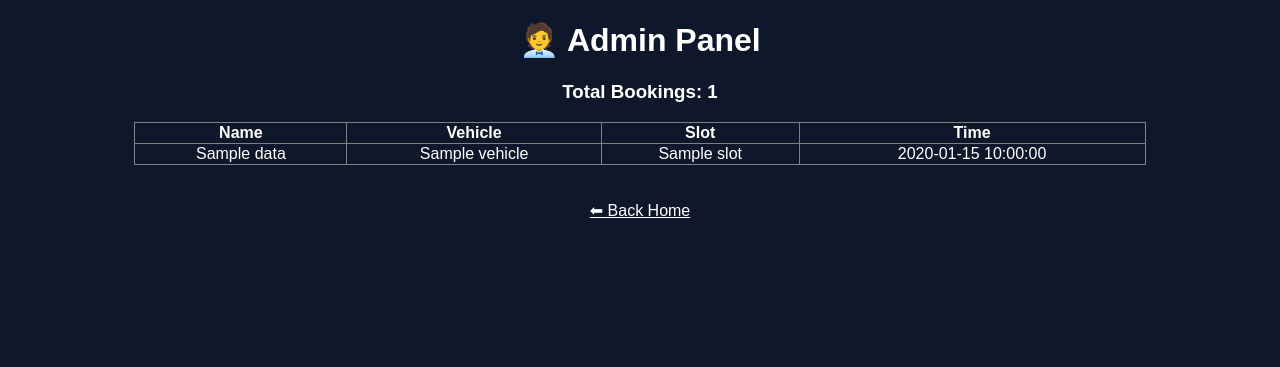
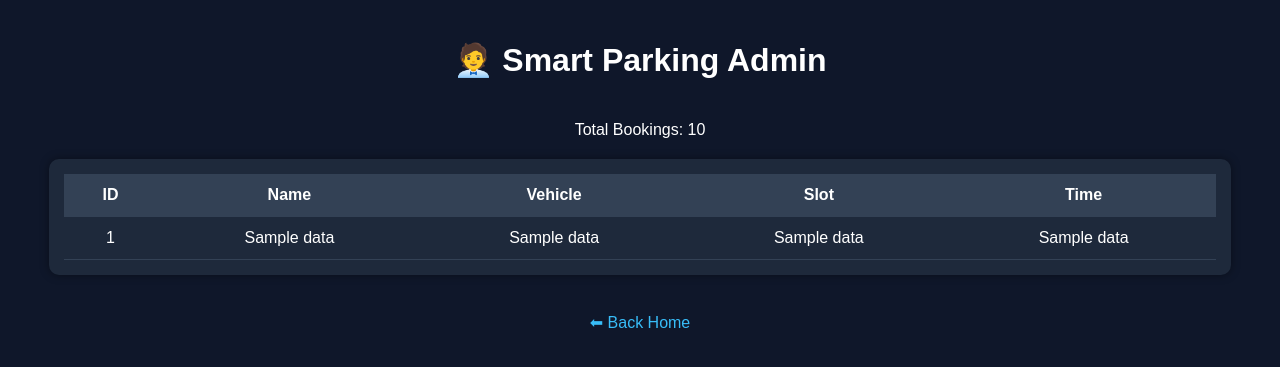
Before and after one commit to bhumi521/smart_traffic-system, a Flask app: template templates/admin.html in a window 1280 px wide. Shown: the top 367 px of the page. Run offline with Flask 3, Linux system fonts and the light colour scheme; the template is opened without the code that fills it: most values are stand-ins (such as "Sample title", 1, 10 or a date in 2020).

Commit message:
UI improved admin + map fixed

```diff
--- a/app.py
+++ b/app.py
@@ -168,6 +168,12 @@ def scan():
     if "user" not in session:
         return redirect("/login")
     return render_template("scan.html")
+#---------------------MAP---------------
+@app.route("/map")
+def map_page():
+    cur.execute("SELECT * FROM bookings")
+    data = cur.fetchall()
+    return render_template("map.html", data=data)
 
 # ---------------- RUN ---------------- #
 if __name__ == "__main__":
--- a/templates/admin.html
+++ b/templates/admin.html
@@ -1,17 +1,66 @@
 <!DOCTYPE html>
 <html>
 <head>
-    <title>Admin Panel</title>
+    <title>Admin Dashboard</title>
+
+    <style>
+        body{
+            font-family:Arial;
+            background:#0f172a;
+            color:white;
+            text-align:center;
+            margin:0;
+        }
+
+        h1{
+            padding:20px;
+        }
+
+        .card{
+            background:#1e293b;
+            padding:15px;
+            margin:20px auto;
+            width:90%;
+            border-radius:10px;
+            box-shadow:0 0 10px rgba(0,0,0,0.4);
+        }
+
+        table{
+            width:100%;
+            border-collapse:collapse;
+        }
+
+        th, td{
+            padding:12px;
+            border-bottom:1px solid #334155;
+        }
+
+        th{
+            background:#334155;
+        }
+
+        tr:hover{
+            background:#475569;
+        }
+
+        a{
+            color:#38bdf8;
+            text-decoration:none;
+        }
+    </style>
 </head>
 
-<body style="font-family:Arial;text-align:center;background:#0f172a;color:white;">
+<body>
 
-    <h1>🧑‍💼 Admin Panel</h1>
+<h1>🧑‍💼 Smart Parking Admin</h1>
 
-    <h3>Total Bookings: {{ data|length }}</h3>
+<p>Total Bookings: {{ total }}</p>
 
-    <table border="1" style="margin:auto;color:white;border-collapse:collapse;width:80%;">
+<div class="card">
+
+<table>
     <tr>
+        <th>ID</th>
         <th>Name</th>
         <th>Vehicle</th>
         <th>Slot</th>
@@ -20,17 +69,20 @@
 
     {% for b in data %}
     <tr>
-            <td>{{ b.name }}</td>
-            <td>{{ b.vehicle }}</td>
-            <td>{{ b.slot }}</td>
-            <td>{{ b.time }}</td>
+        <td>{{ b[0] }}</td>
+        <td>{{ b[1] }}</td>
+        <td>{{ b[2] }}</td>
+        <td>{{ b[3] }}</td>
+        <td>{{ b[4] }}</td>
     </tr>
     {% endfor %}
+
 </table>
 
-    <br><br>
+</div>
 
-    <a href="/" style="color:white;">⬅ Back Home</a>
+<br>
+<a href="/">⬅ Back Home</a>
 
 </body>
 </html>
```
Also changed, not shown: templates/map.html (+22 -45 lines), parking.db. Lines whose indentation alone changed are shown as unchanged.
